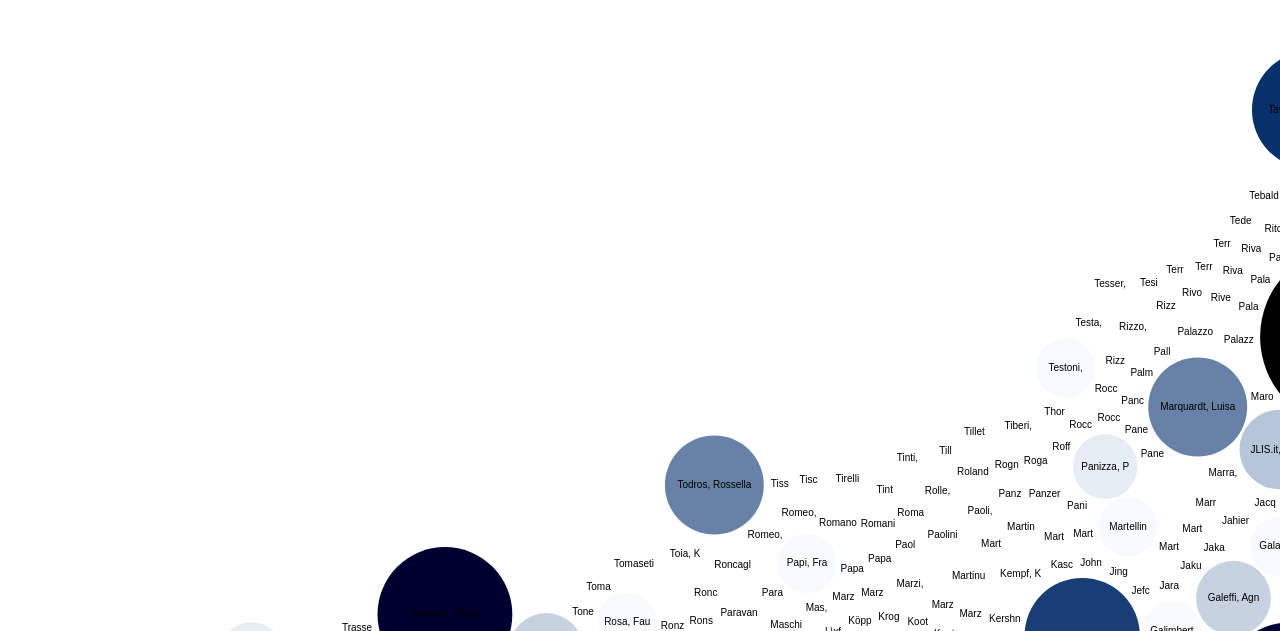
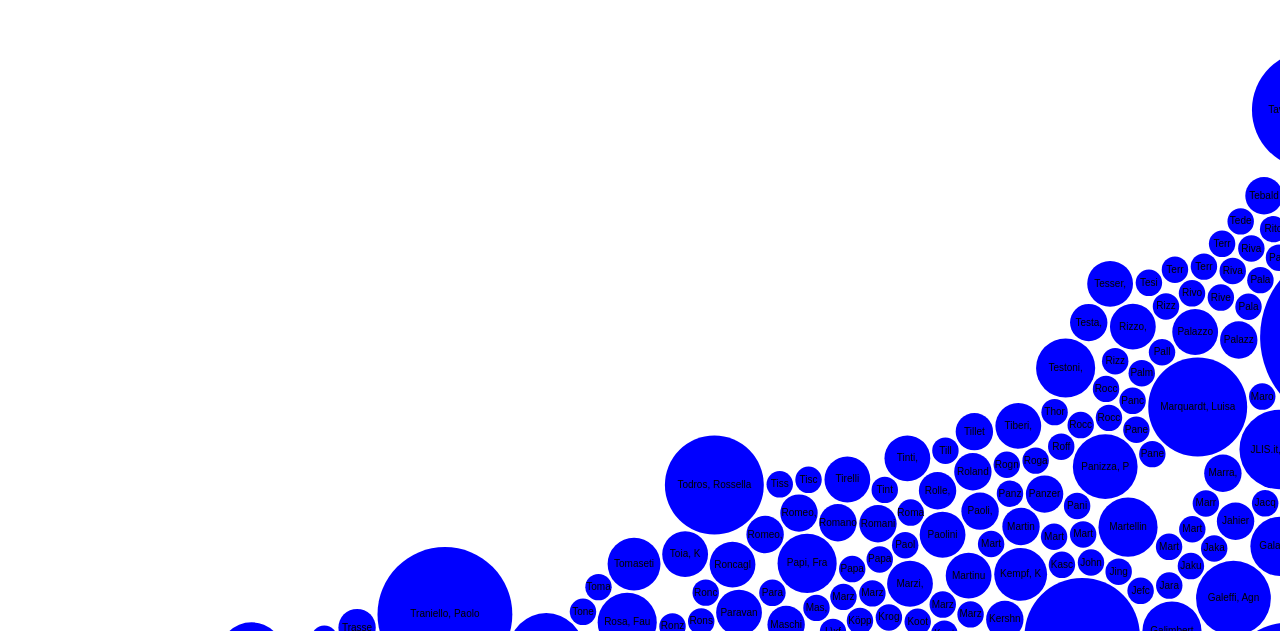
Before and after one commit to Aubreymcfato/playground, a plain HTML site: page autoribiblio.html in a window 1280 px wide. Shown: the part 169-800 px from the top of the page. Drawn offline with nearby package versions, Linux system fonts and the light colour scheme.

Commit message:
Update autoribiblio.html

```diff
--- a/autoribiblio.html
+++ b/autoribiblio.html
@@ -15,8 +15,9 @@ var diameter = 2960,
     format = d3.format(",d"),
     color = d3.scale
               .linear()
-              .domain([5, 20]) //definisci il range su cui colorare, togli questa riga se vuoi farlo da 0 a valore max
-              .range(['#f7fbff','#08306b']);
+              //.domain([5, 20]) //definisci il range su cui colorare, togli questa riga se vuoi farlo da 0 a valore max
+              .range(['white','blue']);
+              //.range(['#f7fbff','#08306b']);
 
 var bubble = d3.layout.pack()
     .sort(null)
```
